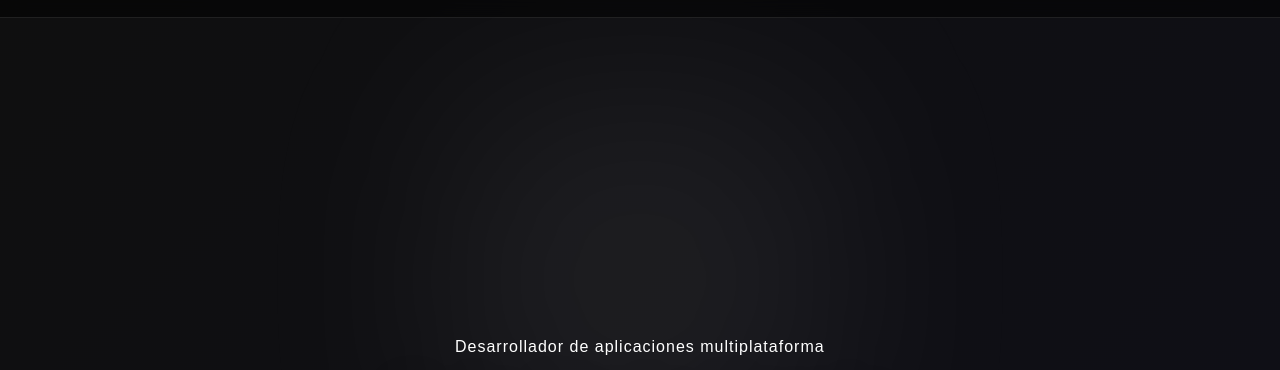
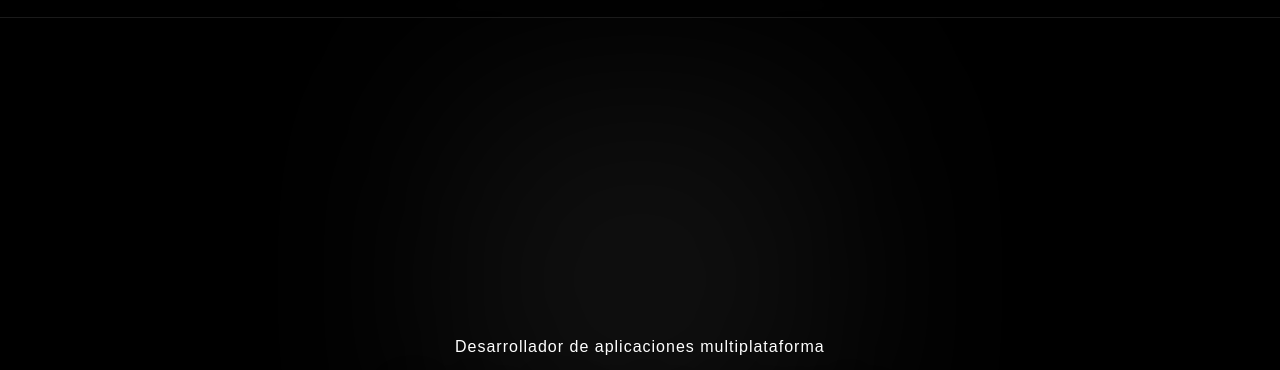
Before and after one commit to GaloGinesGarcia/WebGaloGinesGarcia, a website: page index.html in a window 1280 px wide. Shown: the part 131-501 px from the top of the page. Drawn offline with nearby package versions, Linux system fonts and the light colour scheme.

Commit message:
fix: bug white bands top and bot IOS

```diff
--- a/css/estilo1.css
+++ b/css/estilo1.css
@@ -1,3 +1,7 @@
+/* ================= HTML ================= */
+html {
+  background: #000;
+}
 /* ================= HEADER ================= */
 header {
     position: sticky;
@@ -78,21 +82,22 @@ header nav ul li a {
 
 /* Hover de los enlaces */
 header nav ul li a:hover {
-    color: rgb(104, 144, 245);             /* cambia a gris al pasar el ratón */
+    color: rgb(104, 144, 245);             /* cambia a azul al pasar el ratón */
 }
 /* ================= BODY ================= */
 body {
-    background: linear-gradient(135deg, #0f0f0f, #0f0f17, #0b101f);
+  background: transparent; /* 👈 FIX CLAVE */
   margin: 0;
+  min-height: 100vh;
+  min-height: 100dvh;
   font-family: 'Poppins', sans-serif;
-    opacity: 1;
   color: white;
+  padding-top: env(safe-area-inset-top);
+  padding-bottom: env(safe-area-inset-bottom);
 }
 
-body.visible {
-    opacity: 1;
-}
 /* Gradiente circular en la pagina*/
+/* glow */
 body::before {
   content: "";
   position: fixed;
@@ -105,6 +110,11 @@ body::before {
   filter: blur(80px);
   z-index: -1;
 }
+
+body.visible {
+    opacity: 1;
+}
+
 
 /* ================= MAIN ================= */
 main {
```
Lines whose indentation alone changed are shown as unchanged.
